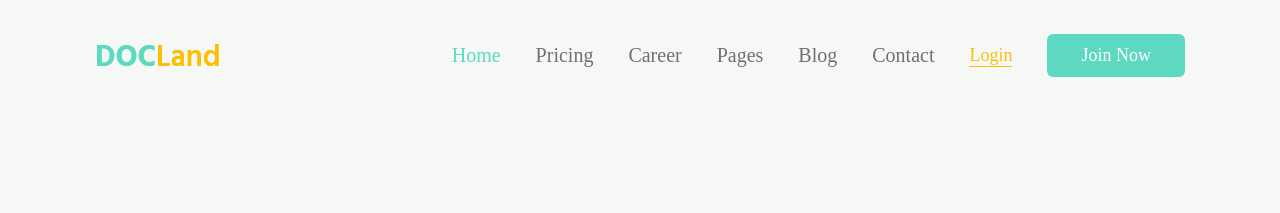
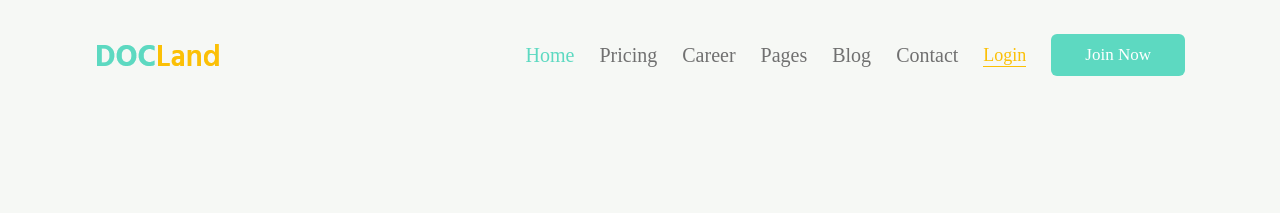
Before and after one commit to front-end-by-rimantas/37-grupe-portfolio-docland, a plain HTML site: page index.html in a window 1280 px wide. Shown: the top 213 px of the page. Drawn offline with Linux system fonts and the light colour scheme.

Commit message:
responsive header

```diff
--- a/css/components/header.css
+++ b/css/components/header.css
@@ -3,6 +3,14 @@ body {
 }
 body > .container:first-child {
     padding-top: 0;
+}
+
+.main-nav {
+    padding: 0;
+    display: flex;
+    flex-direction: row;
+    justify-content: space-between;
+    align-items: center;
 }
 
 .header-left {
@@ -13,19 +21,15 @@ body > .container:first-child {
 
 .header-right {
     display: flex;
+    justify-content: space-between;
     flex-direction: row;
-    gap: 35px;
+    gap: 40px;
 
-}
-.main-nav {
-    padding: 0;
-    display: flex;
-    flex-direction: row;
-    justify-content: space-between;
 }
 .header-right > .links {
     display: flex;
-    gap: 35px;
+    justify-content: space-between;
+    gap: 40px;
 }
 
 .links > a {
@@ -83,7 +87,7 @@ body > .container:first-child {
     border: 1px solid transparent;
     color: #fff;
     font-family: Hind;
-    font-size: 18px;
+    font-size: 17px;
     font-weight: 500;
     text-transform: capitalize;
     padding: 10px 33px;
@@ -94,3 +98,29 @@ body > .container:first-child {
 .btn-join-now:hover {
     background-color: #fcbf21;
 }
+
+@media (min-width: 992px) {
+    .header-right,
+    .header-right > .links {
+        gap: 20px;
+    }
+}
+
+@media (max-width: 991px) {
+    .header-right {
+        display: none;
+    }
+}
+
+@media (min-width: 1200px) {
+    .header-right,
+    .header-right > .links {
+        gap: 25px;
+    }
+}
+@media (min-width: 1400px) {
+    .header-right,
+    .header-right > .links {
+        gap: 30px;
+    }
+}
--- a/index.html
+++ b/index.html
@@ -14,10 +14,10 @@
         <header class="container header">
         <div class="row">
             <div class="col-12 main-nav">
-                <div class="header-left">
+                <div class="header-left col-2 col-xl-2">
                     <img src="../img/header-logo/crs-logo.png" alt="Logo">
                 </div>
-                <div class="header-right">
+                <div class="header-right col-10 col-lg-8 mr-lg-1">
                     <nav class="links">
                         <a href="#">Home</a>
                         <a href="#">Pricing</a>
```
